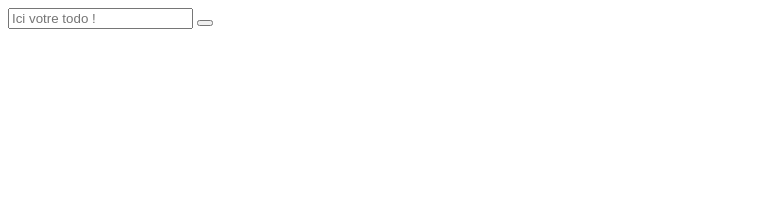
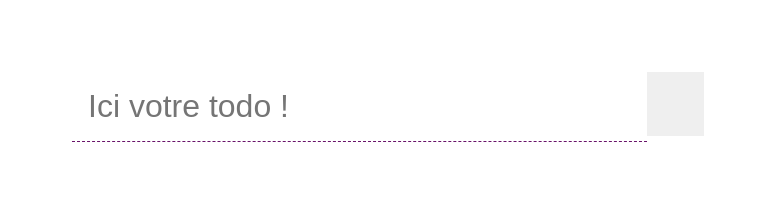
Before and after one commit to Damien1989/todolist, a plain HTML site: page index.html in a window 1280 px wide. Shown: the whole page, without its empty margins (0-759 px from the left). Drawn offline with Linux system fonts and the light colour scheme.

Commit message:
first css

```diff
--- a/index.html
+++ b/index.html
@@ -1,3 +1,11 @@
+<!DOCTYPE html>
+<html lang="en">
+<head>
+    <meta charset="UTF-8">
+    <title>Loading Button</title>
+    <link rel="stylesheet" href="styles.css">
+</head>
+<body>
 <section id="todo-list">
     <form id="form">
         <input type="text"
@@ -8,7 +16,11 @@
             <i class="fas fa-plus"></i>
         </button>
     </form>
-    <!-- Les taches se placeront dans cette div -->
+    <!-- Les tâches se placeront dans cette div -->
     <div class="list-items">
     </div>
 </section>
+
+<script src="app.js"></script>
+</body>
+</html>
--- a/styles.css
+++ b/styles.css
@@ -0,0 +1,25 @@
+#todo-list input {
+    width: 100%;
+    color: rgb(44, 43, 43);
+    font-size: 2rem;
+    border: 1px solid grey;
+    padding: 1rem;
+    border: 1px dashed rgb(105, 19, 105);
+    border-width: 0px 0px 1px 0px;
+}
+
+#todo-list {
+    background-color: white;
+    color: #1E2337;
+    width: 50%;
+    padding: 4rem;
+}
+
+#form {
+    display: flex;
+}
+button {
+    border:none;
+    width: 4rem;
+    height: 4rem;
+}
```
